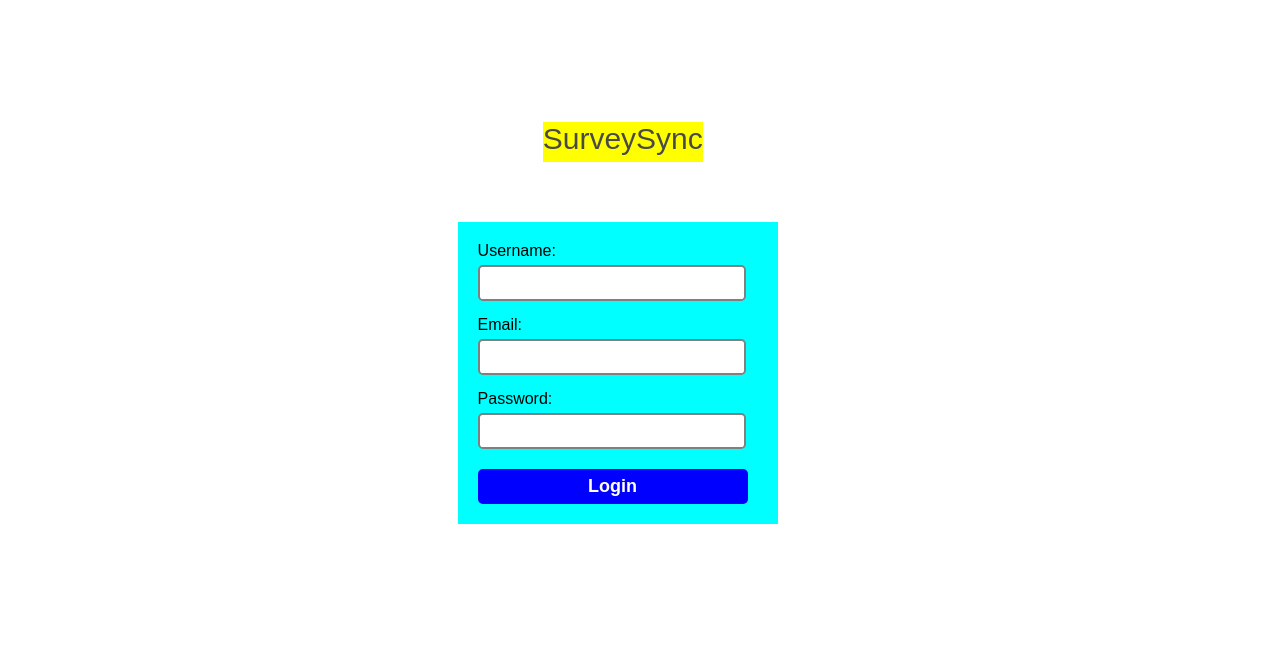
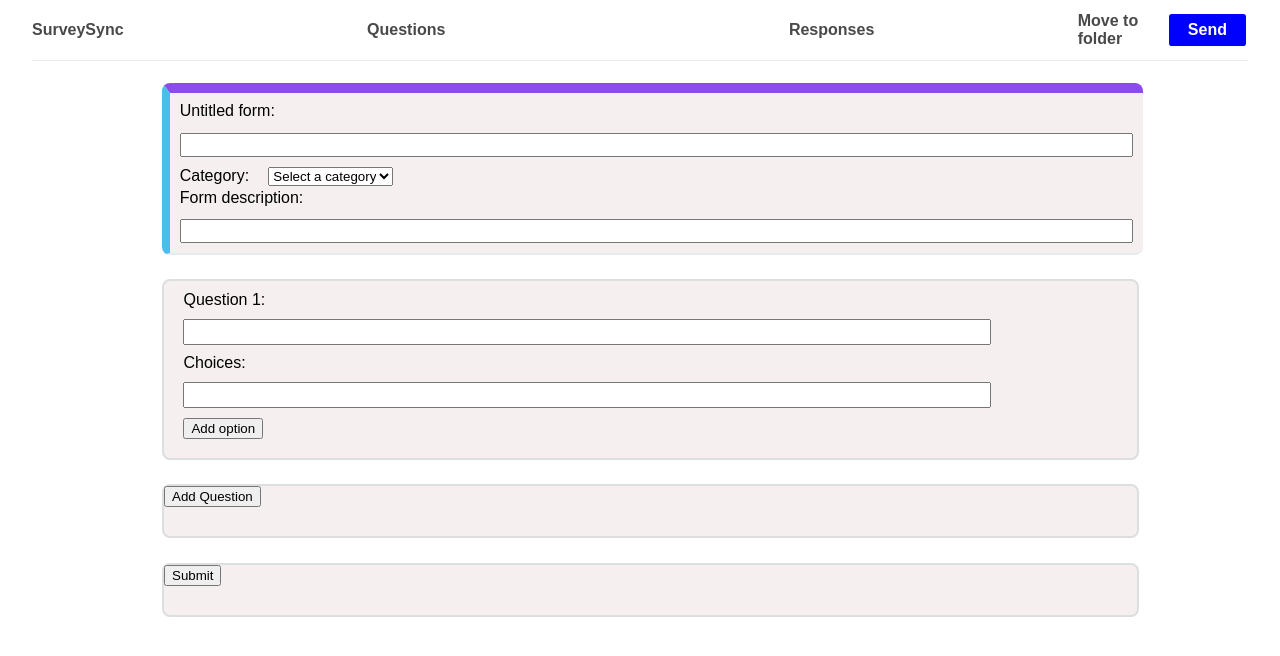
Before and after one commit to Gautam-10137/SurveySync, a React (Create React App) app in the folder client/: page /create-poll in a window 1280 px wide. Before the commit this address led to /login. Shown: the top 656 px of the page. Built offline with nearby package versions, Linux system fonts and the light colour scheme; the HTML template or start-up script is replaced by a standard one.

Commit message:
UI of create polls completed

```diff
--- a/client/src/components/Poll/Create.js
+++ b/client/src/components/Poll/Create.js
@@ -5,13 +5,13 @@ import {useNavigate} from 'react-router-dom';
 const Create = ({isLoggedIn}) => {
     const navigate=useNavigate();
     const token=localStorage.getItem('token');
-    useEffect(()=>{
-        if(!isLoggedIn){
-            const returnUrl = window.location.pathname;
-            localStorage.setItem('returnUrl', returnUrl);
-            navigate('/login');
-          }
-    },[])
+    // useEffect(()=>{
+    //     if(!isLoggedIn){
+    //         const returnUrl = window.location.pathname;
+    //         localStorage.setItem('returnUrl', returnUrl);
+    //         navigate('/login');
+    //       }
+    // },[])
     const getUserIdFromToken = (token) => {
       try {
         // Decode the token payload
--- a/client/src/components/Poll/PollForm.js
+++ b/client/src/components/Poll/PollForm.js
@@ -1,4 +1,9 @@
 import React,{useState} from 'react'
+import { Link } from 'react-router-dom'
+const linkStyle={
+  textDecoration: 'none',
+  color:'#4a4949'
+}
 
 const PollForm = ({onSubmit}) => {
   // Example of predefined categories
@@ -61,16 +66,49 @@ const predefinedCategories = ['Technology','Science','Entertainment','Sports','P
 
 
   return (
+    <>
+       <header>
+            <nav className='header'>
+                <div className='logo'>
+                    {/* inline css */}
+                    <Link to='/' style={linkStyle}>SurveySync</Link>
+                </div>
+                <div className='nav-links'>
+                    <ul>
+                        <li>
+                            <Link to='/create-poll' style={linkStyle}>Questions</Link>
+                        </li>
+                        <li>
+                            <Link to='/create poll' style={linkStyle}>Responses</Link>
+                        </li>
+
+                    </ul>
+                </div>
+                <div className='profile-section'>
+                    <div id='login'>
+                        <Link to='/login' style={linkStyle}>Move to folder</Link>
+                    </div>
+                        <button className='signup'>
+                            <Link to='/register' style={linkStyle}><span id='sign'>Send</span></Link>
+                        </button>
+
+
+                </div>
+            </nav>
+        </header>
+
+
     <div>
-      <label>Title:</label>
-      <input
+      <div className='form-title'>
+      <label id='label1'>Untitled form:</label>
+      <input id='title'
         type='text'
         value={Poll.title}
         onChange={(e)=>{setPoll({...Poll,title:e.target.value})}}
       ></input>
-          <label>
+          <label id='label2'>
         Category:
-        <select value={Poll.category} onChange={(e) => {setPoll({...Poll,category:e.target.value})}}>
+        <select id='category' value={Poll.category} onChange={(e) => {setPoll({...Poll,category:e.target.value})}}>
           <option value="" disabled>Select a category</option>
           {predefinedCategories.map((category) => (
             <option key={category} value={category}>
@@ -79,25 +117,28 @@ const predefinedCategories = ['Technology','Science','Entertainment','Sports','P
           ))}
         </select>
       </label>
-      <label>Description:</label>
-      <input
+      <label id='label3'>Form description:</label>
+      <input id='description'
         type='text'
         value={Poll.description}
-        onChange={(e)=>{setPoll({...Poll,description:e.target.value})}}
-      ></input>
+        onChange={(e)=>{setPoll({...Poll,description:e.target.value})}}>
+      </input>
+    </div>
+    <div className='question'>
        {
         Poll.questions.map((question,questionIndex)=>(
                <div key={questionIndex}>
-                <label>Question {questionIndex+1}:</label>
-                <input
+
+                <label id='que'>Question {questionIndex+1}:</label>
+                <input id='id1'
                   type='text'
                   value={question.questionText}
-
                   onChange={(e)=>handleQuestionInput(questionIndex,e.target.value)}
                 ></input>
-                <label>Choices:</label>
+
+                <label id='option'>Choices:</label>
                 {question.choices.map((choice,choiceIndex)=>(
-                    <input
+                    <input id='id2'
                     key={choiceIndex}
                      type='text'
                      value={choice}
@@ -105,14 +146,21 @@ const predefinedCategories = ['Technology','Science','Entertainment','Sports','P
                     >
                     </input>
                 ))}
-                <button onClick={(e)=>handleAddChoice(questionIndex)}>Add Choice</button>
+                <button id='add-option' onClick={(e)=>handleAddChoice(questionIndex)}>Add option</button>
                </div>
+
         ))
+
        }
-       <button onClick={handleAddQuestion}>Add Question</button>
-       <button onClick={handleSubmit}>Submit</button>
-
+       </div>
+       <div className='add'>
+       <button id='add' onClick={handleAddQuestion}>Add Question</button>
+       </div>
+       <div className='submit'>
+       <button id='submit' onClick={handleSubmit}>Submit</button>
+       </div>
     </div>
+    </>
   )
 }
 
--- a/client/src/index.css
+++ b/client/src/index.css
@@ -1,6 +1,6 @@
 body {
   max-width: 95%;
-  height: 10000px;
+  height: 1000px;
   /* auto means it will leave equal space from left and right */
   margin: 0 auto;
   float: none;
@@ -147,3 +147,73 @@ li{
   margin-left: 35%;
   color: rgb(70, 68, 68);
 }
+
+/* css of crete polls */
+.form-title{
+  background-color: rgb(245, 239, 239);
+  width: 80%;
+  height: 160px;
+  margin-left: 130px;
+  margin-top: 2%;
+  margin-bottom: 2%;
+  border-top: 10px solid rgb(140, 75, 237);
+  border-left: 8px solid rgb(75, 188, 237);
+  border-bottom: 2px solid rgb(231, 234, 235);
+  border-radius: 0.5rem;
+  display: grid;
+}
+#title, #description{
+  margin-top: 1%;
+  margin-bottom: 1%;
+  margin-left: 1%;
+  margin-right: 1%;
+}
+#label1{
+  margin-top: 1%;
+}
+#label1, #label2, #label3{
+  margin-left: 1%;
+
+}
+#category{
+  margin-left: 2%;
+}
+.question{
+  background-color: rgb(245, 239, 239);
+  width: 80%;
+  height: auto;
+  margin-left: 130px;
+  margin-top: 2%;
+  margin-bottom: 2%;
+  border: 2px solid rgb(220, 222, 223);
+  border-radius: 0.5rem;
+}
+#que, #option, #add-option{
+  display: grid;
+  margin-bottom: 1%;
+  margin-left: 2%;
+}
+#que{
+  margin-top: 1%;
+}
+#add-option{
+  margin-bottom: 2%;
+  margin-left: 2%;
+}
+#id1, #id2{
+  margin-left: 2%;
+  margin-bottom: 1%;
+  width: 800px;
+  height: 20px;
+}
+.add, .submit{
+  background-color: rgb(245, 239, 239);
+  width: 80%;
+  height: 50px;
+  margin-left: 130px;
+  margin-top: 2%;
+  margin-bottom: 2%;
+  border: 2px solid rgb(220, 222, 223);
+  border-radius: 0.5rem;
+
+}
```
